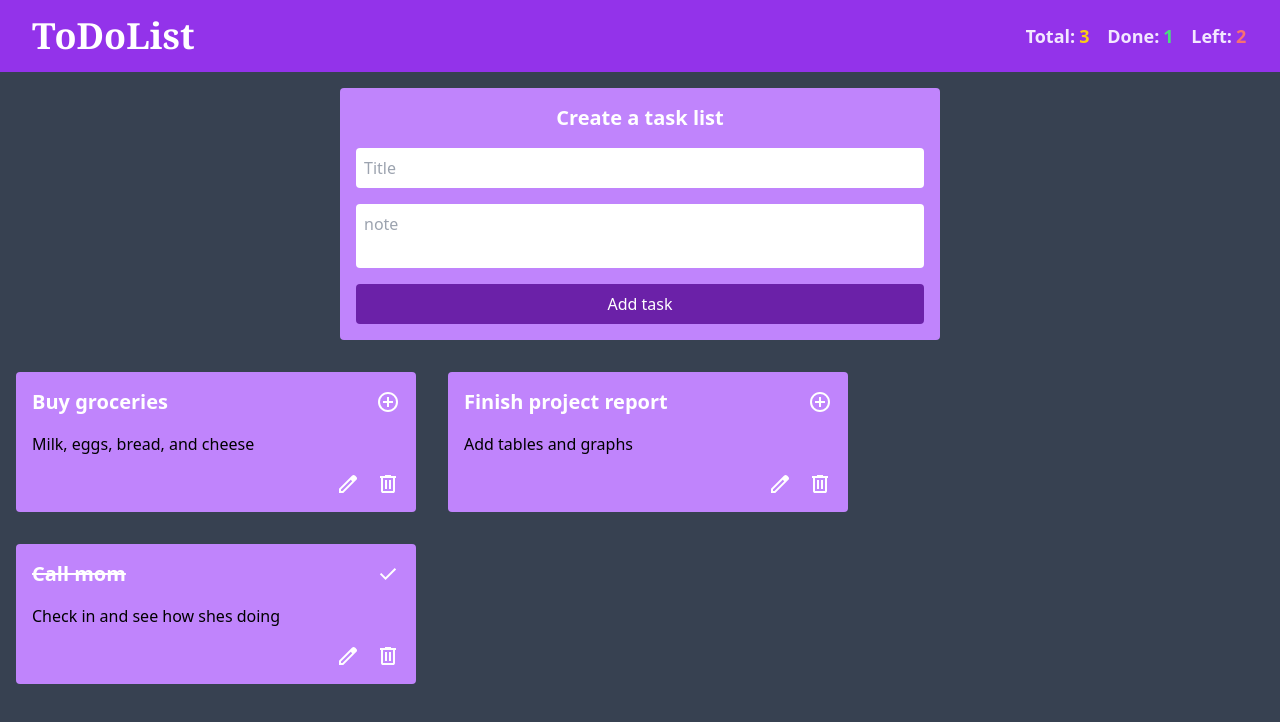
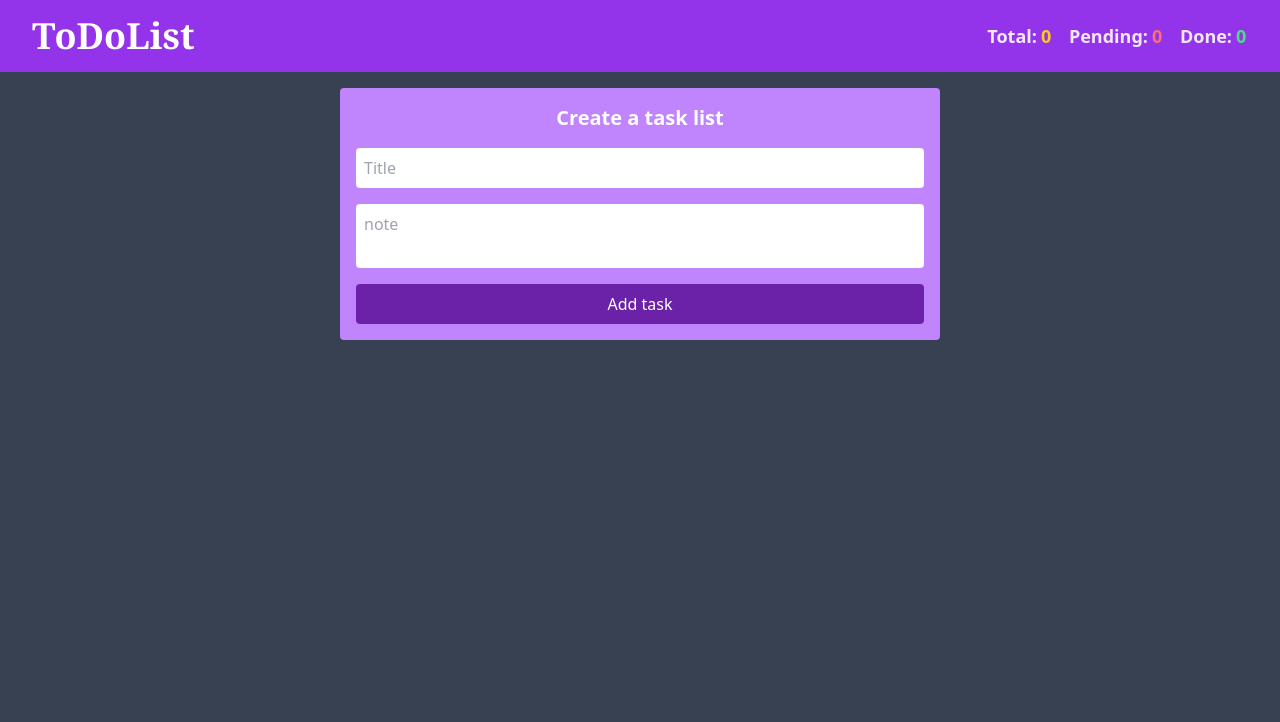
Before and after one commit to rajwindersxxx/toDoList, a React (Vite) app: page / in a window 1280 px wide. Shown: the top 722 px of the page. Built offline with nearby package versions, Linux system fonts and the light colour scheme.

Commit message:
add localstorage

```diff
--- a/src/components/App.tsx
+++ b/src/components/App.tsx
@@ -1,59 +1,46 @@
-import { useState } from 'react';
+import { useEffect, useState } from 'react';
 import { Header } from './Header';
 import { InputForm } from './InputForm';
 import { TaskList } from './TaskList';
 
-const testTodos: {
-  title: string;
-  note: string;
-  isDone: boolean;
-  id: string;
-}[] = [
-  {
-    title: 'Buy groceries',
-    note: 'Milk, eggs, bread, and cheese',
-    isDone: false,
-    id: '45dfds64dfsdf',
-  },
-  {
-    title: 'Finish project report',
-    note: 'Add tables and graphs',
-    isDone: false,
-    id: '465465sfsdfsdf',
-  },
-  {
-    title: 'Call mom',
-    note: 'Check in and see how shes doing',
-    isDone: true,
-    id: '46545sfsdf433',
-  },
-];
+export default function App() {
+  const [records, setRecords] = useState(() => {
+    const data = localStorage.getItem('records');
+    return data ? JSON.parse(data) : [];
+  });
+  useEffect(() => {
+    localStorage.setItem('records', JSON.stringify(records));
+  }, [records]);
 
-export default function App() {
-  const [records, setRecords] = useState([...testTodos]);
-  const taskCompleted = records.filter(item => item.isDone === true).length;
-
-  function handleForm(newRecord: {
+  const taskCompleted = records.filter(
+    (item: { isDone: boolean }) => item.isDone === true
+  ).length;
+  interface props {
     title: string;
     note: string;
     isDone: boolean;
     id: string;
-  }) {
-    setRecords(records => [newRecord, ...records]);
+    date: string;
+  }
+  function handleForm(newRecord: props) {
+    setRecords((records: props[]) => [newRecord, ...records]);
   }
 
   function handleTaskStatus(id: string) {
-    const updatedRecords = records.map(item =>
-      item.id === id ? { ...item, isDone: !item.isDone } : item
+    const updatedRecords = records.map(
+      (item: { isDone: boolean; id: string }) =>
+        item.id === id ? { ...item, isDone: !item.isDone } : item
     );
     setRecords(() => updatedRecords);
   }
   function handleDelete(id: string) {
-    const updatedRecords = records.filter(item => item.id !== id);
+    const updatedRecords = records.filter(
+      (item: { id: string }) => item.id !== id
+    );
     setRecords(() => updatedRecords);
   }
   function handleEditTask(id: string, newTitle: string, newNote: string) {
-    const updatedRecords = records.map(item =>
+    const updatedRecords = records.map((item: { id: string }) =>
       item.id === id ? { ...item, title: newTitle, note: newNote } : item
     );
     setRecords(() => updatedRecords);
--- a/src/components/Header.tsx
+++ b/src/components/Header.tsx
@@ -11,18 +11,30 @@ export function Header({ totalTasks, taskCompleted }: props) {
           ToDoList
         </h1>
         <ul className="flex gap-4">
+          <li
+            className={`text-lg font-bold text-purple-100 flex gap-1 overflow-hidden`}
+          >
             <TaskStatus className="text-yellow-400" value={totalTasks}>
               Total
             </TaskStatus>
-          <TaskStatus className="text-green-400" value={taskCompleted}>
-            Done
-          </TaskStatus>
+          </li>
+          <li
+            className={`text-lg font-bold text-purple-100 flex gap-1 overflow-hidden`}
+          >
             <TaskStatus
               className="text-red-400"
               value={totalTasks - taskCompleted}
             >
-            Left
+              Pending
             </TaskStatus>
+          </li>
+          <li
+            className={`text-lg font-bold text-purple-100 flex gap-1 overflow-hidden`}
+          >
+            <TaskStatus className="text-green-400" value={taskCompleted}>
+              Done
+            </TaskStatus>
+          </li>
         </ul>
       </nav>
     </>
--- a/src/components/InputForm.tsx
+++ b/src/components/InputForm.tsx
@@ -6,13 +6,14 @@ interface props {
     note: string;
     isDone: boolean;
     id: string;
+    date: string;
   }) => void;
 }
 export function InputForm({ onFormSubmit }: props) {
   const [title, setTitle] = useState('');
   const [note, setNote] = useState('');
   const uniqueId = crypto.randomUUID();
-
+  const d = new Date();
   function handleFormData(e: React.SyntheticEvent) {
     e.preventDefault();
     if (!title && !note) return;
@@ -21,11 +22,13 @@ export function InputForm({ onFormSubmit }: props) {
       note: string;
       isDone: boolean;
       id: string;
+      date: string;
     } = {
+      id: uniqueId, // change is later
       title: title,
       note: note,
       isDone: false,
-      id: uniqueId, // change is later
+      date: d.toISOString(),
     };
     onFormSubmit(newRecord);
     setTitle('');
@@ -38,7 +41,7 @@ export function InputForm({ onFormSubmit }: props) {
         className="bg-purple-400 max-w-[600px]  m-4 rounded p-4  flex flex-col items-center gap-4 sm:mx-auto"
         initial={{ y: '-100%', opacity: 0 }}
         animate={{ y: 0, opacity: 1 }}
-        transition={{ease: 'linear', duration: .3}}
+        transition={{ ease: 'linear', duration: 0.3 }}
       >
         <h2 className="text-xl font-semibold text-white text-center">
           Create a task list
--- a/src/components/TaskStatus.tsx
+++ b/src/components/TaskStatus.tsx
@@ -8,9 +8,7 @@ interface props {
 
 export function TaskStatus({ children, value, className }: props) {
   return (
-    <li
-      className={`text-lg font-bold text-purple-100 flex gap-1 overflow-hidden`}
-    >
+    <>
       <p>{children}:</p>
       <span className={`inline-block w-3 h-4 ${className}`}>
         <AnimatePresence>
@@ -28,6 +26,6 @@ export function TaskStatus({ children, value, className }: props) {
           </motion.div>
         </AnimatePresence>
       </span>
-    </li>
+    </>
   );
 }
```
Lines whose indentation alone changed are shown as unchanged.
